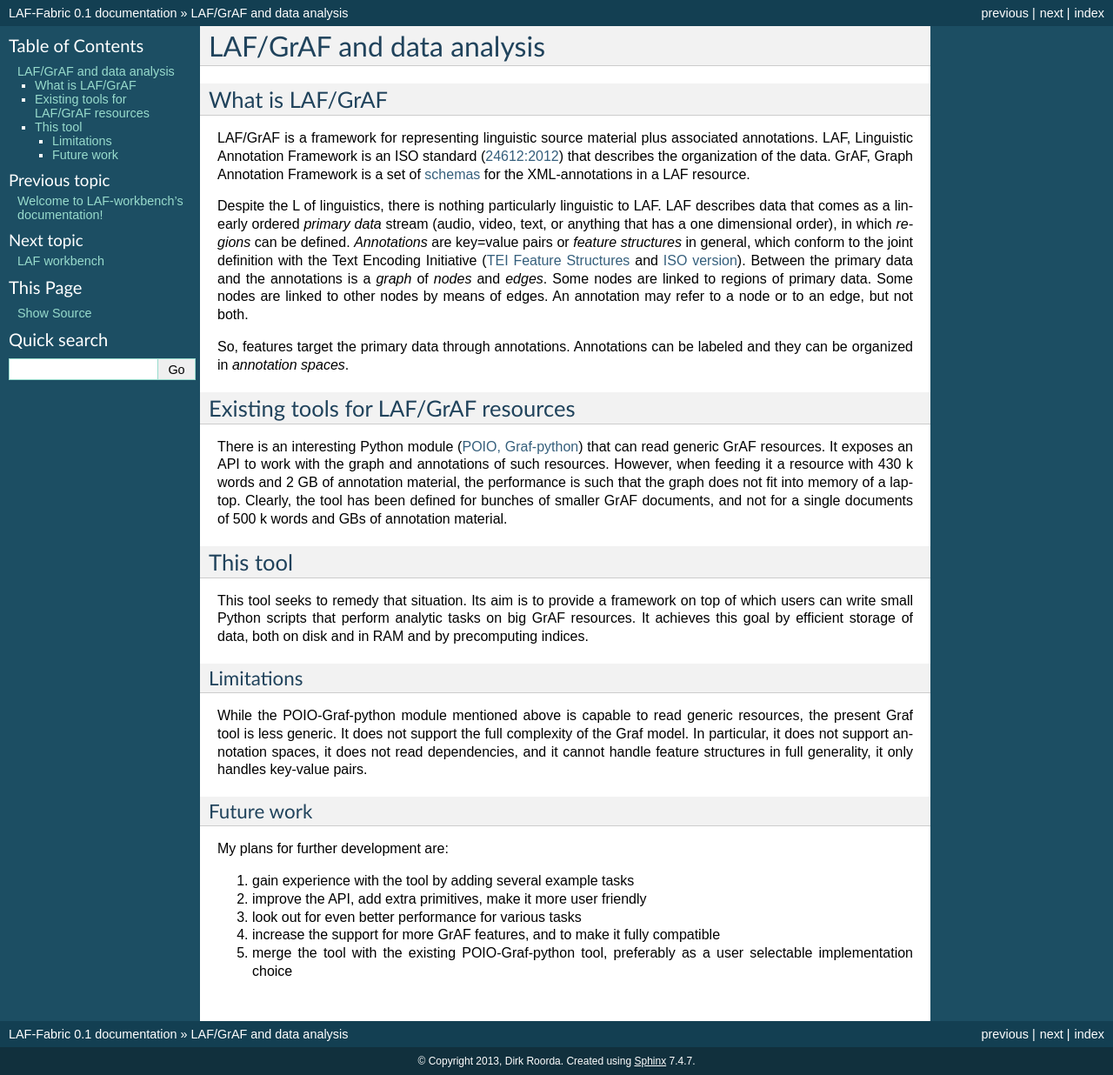
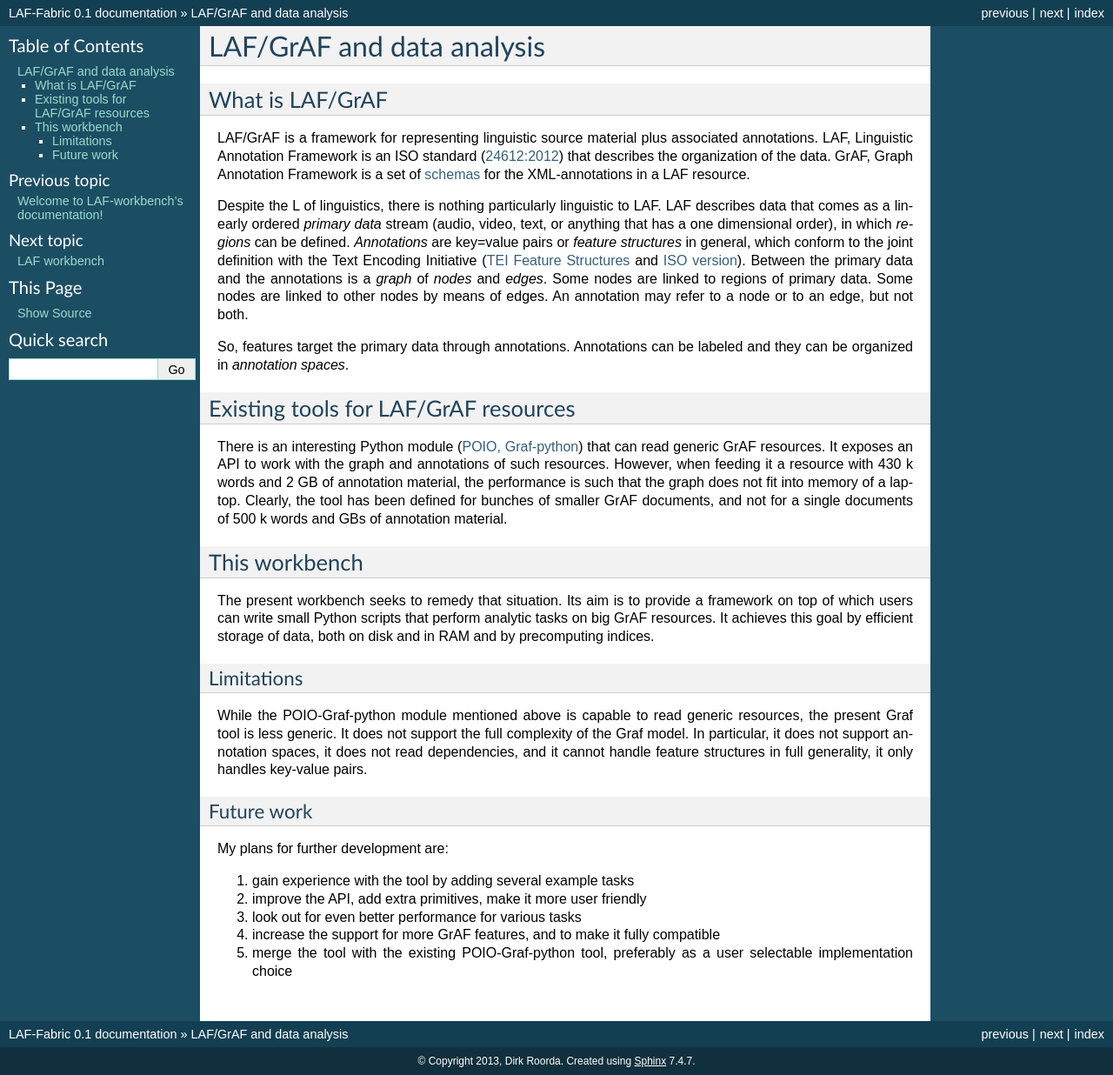
Before and after one commit to dirkroorda/laf-fabric, a Sphinx documentation site: the page built from docs/overview.rst, in a window 1280 px wide. Shown: the whole page at 87% size. Built offline with Sphinx 7.4.7, drawn with Linux system fonts in a browser that asks for light colours.

Commit message:
update docs

```diff
--- a/docs/overview.rst
+++ b/docs/overview.rst
@@ -21,9 +21,9 @@ that can read generic GrAF resources.
 It exposes an API to work with the graph and annotations of such resources.
 However, when feeding it a resource with 430 k words and 2 GB of annotation material, the performance is such that the graph does not fit into memory of a laptop. Clearly, the tool has been defined for bunches of smaller GrAF documents, and not for a single documents of 500 k words and GBs of annotation material.
 
-This tool
----------
-This tool seeks to remedy that situation. Its aim is to provide a framework on top of which users can write small Python scripts that perform analytic tasks on big GrAF resources. It achieves this goal by efficient storage of data, both on disk and in RAM and by precomputing indices.
+This workbench
+--------------
+The present workbench seeks to remedy that situation. Its aim is to provide a framework on top of which users can write small Python scripts that perform analytic tasks on big GrAF resources. It achieves this goal by efficient storage of data, both on disk and in RAM and by precomputing indices.
 
 Limitations
 ^^^^^^^^^^^
```
Also changed, not shown: 1 other file.
